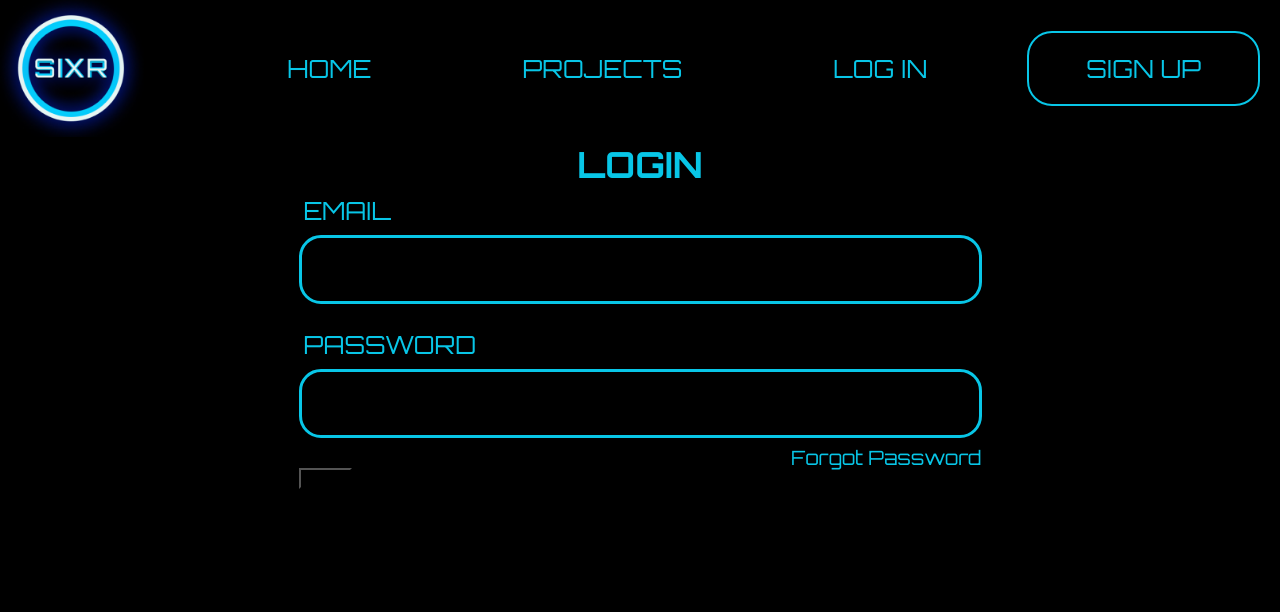
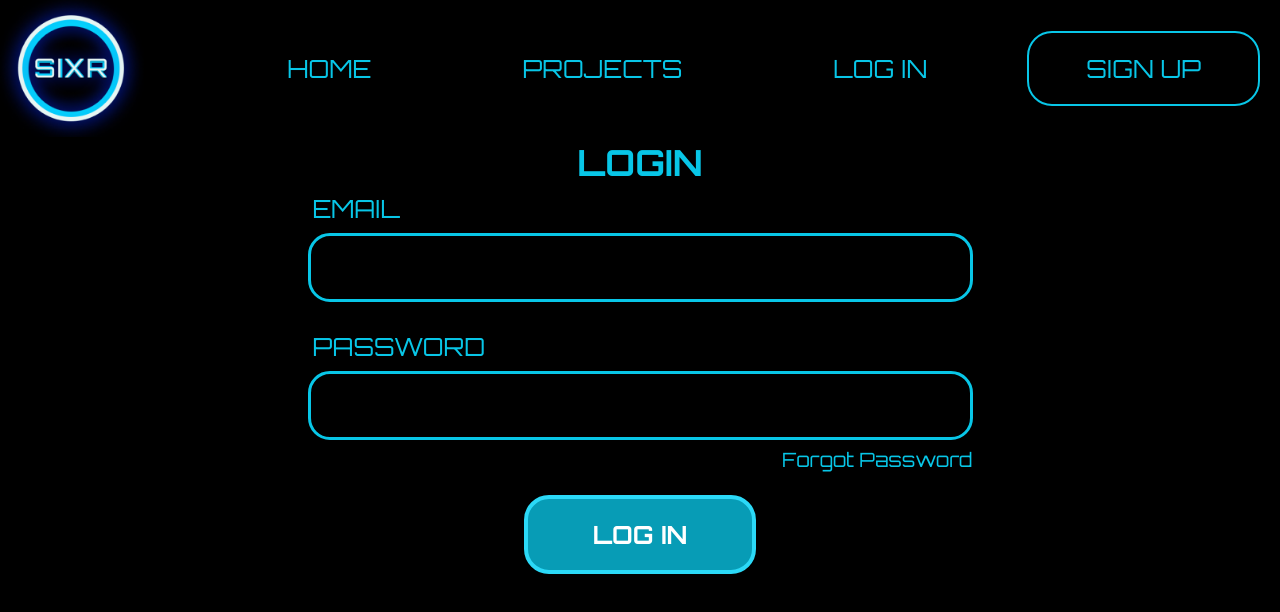
Before and after one commit to vr-funding-platform/frontend, a React (Create React App) app in the folder client/: page / in a window 1280 px wide. Shown: the top 612 px of the page. Built offline with nearby package versions, Linux system fonts and the light colour scheme.

Commit message:
added login form (minus functionality)

```diff
--- a/client/src/Components/Login.js
+++ b/client/src/Components/Login.js
@@ -17,9 +17,9 @@ const Login = () => {
             <Field type="password" name="password" />
           </div>
           <div className="forgot-password">
-              <h3>Forgot Password</h3>
+            <a href="#">Forgot Password</a>
           </div>
-          <button type="submit">Log In</button>
+          <button type="submit">LOG IN</button>
         </Form>
       </div>
     </section>
--- a/client/src/Components/Styles/login.scss
+++ b/client/src/Components/Styles/login.scss
@@ -6,7 +6,7 @@
     flex-direction: column;
     align-items: center;
     color: #08c6e7;
-    padding-top: 10px;
+    padding-top: 8px;
 
     h1 {
       font-size: 3.6rem;
@@ -15,6 +15,11 @@
 
     form {
       padding-top: 15px;
+      display: flex;
+      flex-direction: column;
+      align-items: center;
+      width: 100%;
+      max-width: 665px;
 
       h2 {
         font-size: 2.5rem;
@@ -22,21 +27,57 @@
       }
 
       input {
-            padding: 24px 250px;
         margin-top: 12px;
         border: 3px solid #08c6e7;
         border-radius: 22px;
+        color: #08c6e7;
+        font-size: 3.4rem;
+        text-align: left;
+        width: 100%;
+        padding: 12px 10px;
       }
 
-        .form-element:nth-child(2) {
-            padding-top: 28px;
+      .form-element {
+        width: 100%;
+
+        &:nth-child(2) {
+          margin-top: 32px;
+        }
       }
 
       .forgot-password {
-            text-align: right;
+        display: flex;
+        justify-content: flex-end;
+        width: 100%;
         font-size: 1.97rem;
         padding-top: 10px;
+        a {
+          text-decoration: none;
+          color: #08c6e7;
+
+          &:hover {
+            color: #1eddff;
+          }
+        }
+      }
+
+      button {
+        margin-top: 25px;
+        font-family: 'Orbitron', sans-serif;
+        font-weight: bold;
+        color: #ffff;
+        font-size: 2.5rem;
+        padding: 20px 65px;
+        background: #079cb6;
+        border: 4px solid #2bd9f7;
+        border-radius: 25px;
+        cursor: pointer;
+        transition: 0.15s;
+
+        &:hover {
+          background: #09b3d1;
         }
       }
     }
   }
+}
```
Lines whose indentation alone changed are shown as unchanged.
